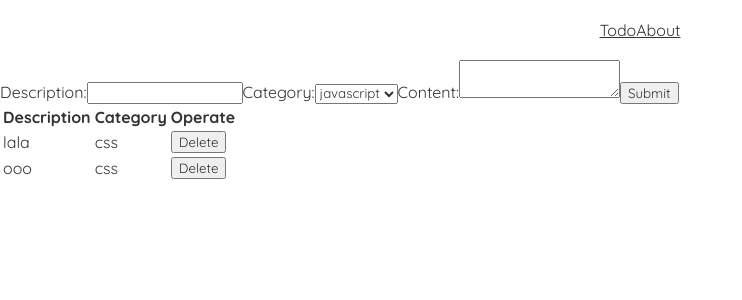
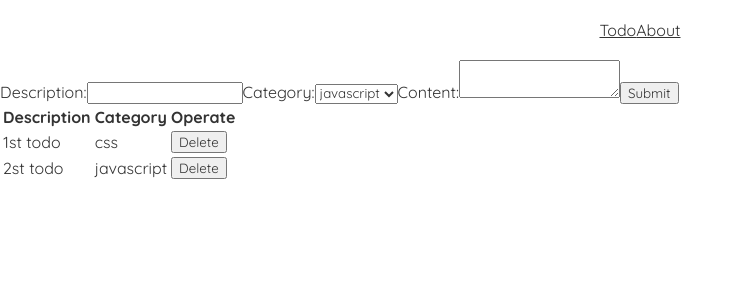
Before and after one commit to JimmyZiqiangCheng/react-todo-test, a React (Create React App) app in the folder client/: page / in a window 1280 px wide. Shown: the top 300 px of the page, without its empty margins (0-742 px from the left). Built offline with nearby package versions, Linux system fonts and the light colour scheme; data requests are answered from the project's data file.

Commit message:
json db added and corresponding functions changed

```diff
--- /dev/null
+++ b/client/data/db.json
@@ -0,0 +1,16 @@
+{
+    "todos": [
+        {
+            "description": "1st todo",
+            "category": "css",
+            "content": "content for 1st todo",
+            "id": 1
+        },
+        {
+            "description": "2st todo",
+            "category": "javascript",
+            "content": "content for 2st todo",
+            "id": 2
+        }
+    ]
+}
--- a/client/src/App.js
+++ b/client/src/App.js
@@ -30,7 +30,7 @@ function App() {
         </div>
       </Router>
     </>
-  )
+  );
 }
 
 export default App;
--- a/client/src/components/About.js
+++ b/client/src/components/About.js
@@ -1,6 +1,6 @@
 const About = () =>{
     return(
         <h1>About works</h1>
-    )
+    );
 }
 export default About;
--- a/client/src/components/Navbar.js
+++ b/client/src/components/Navbar.js
@@ -7,7 +7,7 @@ const Navbar = () => {
                 <Link to='/about'>About</Link>
             </div>
         </nav>
-    )
+    );
 }
 
 export default Navbar;
--- a/client/src/components/Todo.js
+++ b/client/src/components/Todo.js
@@ -4,18 +4,35 @@ import Todotable from "./Todotable";
 
 const Todo = () =>{
 
-    const [todos, setTodos] = useState([
-        {description: 'lala', category: 'css', content: 'mmm', id: 0},
-        {description: 'ooo', category: 'css', content: 'sss', id: 1}
-    ]);
+    // state stores todo items
+    const [todos, setTodos] = useState([]);
 
-    useEffect(()=> {setTodos(todos)},[todos])
+    // check if it is in pending state
+    const [isPending, setIsPending] = useState(true);
+
+    // fetch data from json server
+    const getTodos = async() =>{
+        try{
+            const res = await fetch('http://localhost:8000/todos');
+            const data = await res.json();
+            setTodos(data);
+            setIsPending(false);
+        }catch (err){
+            console.log(err.message);
+        }
+    }
+
+    // fetch todo items from server on first rendering
+    useEffect(()=> {
+        getTodos();
+    },[])
 
     return(
         <>
             <Posttodo todos={todos} setTodos={setTodos}/>
-            <Todotable todos={todos} setTodos={setTodos}/>
+            {isPending && <div>Loading...</div>}
+            {todos && <Todotable todos={todos} setTodos={setTodos}/>}
         </>
-    )
+    );
 }
 export default Todo;
--- a/client/src/components/Todotable.js
+++ b/client/src/components/Todotable.js
@@ -3,8 +3,8 @@ import React from "react";
 const Todotable = ({todos, setTodos}) => {
 
     const deleteTodo = id => {
-        const newTodos = todos.filter(todos => todos.id !== id)
-        setTodos(newTodos)
+        const newTodos = todos.filter(todos => todos.id !== id);
+        setTodos(newTodos);
     }
 
     return (
@@ -18,7 +18,7 @@ const Todotable = ({todos, setTodos}) => {
                     </tr>
                 </thead>
                 <tbody>
-                    {todos.length !== 0 && todos[0].id !== null && todos.map((todo) =>(
+                    {todos.map((todo) =>(
                         <tr key = {todo.id}>
                             <td>{todo.description}</td>
                             <td>{todo.category}</td>
@@ -34,7 +34,7 @@ const Todotable = ({todos, setTodos}) => {
                 </tbody>
             </table>
         </>
-    )
+    );
 }
 
 export default Todotable;
```
Also changed, not shown: client/src/components/Posttodo.js (+11 -9 lines).
